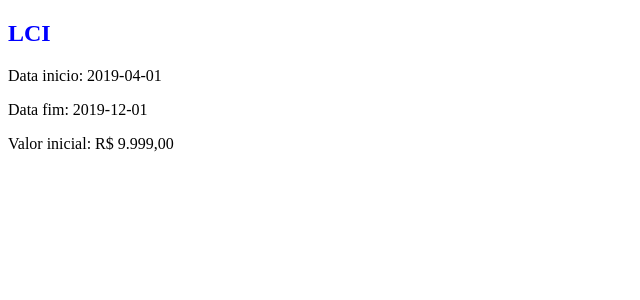
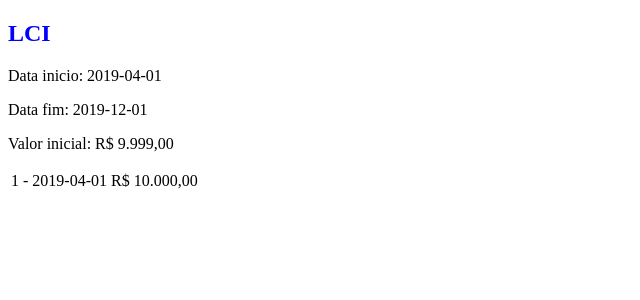
Before and after one commit to oberziner/simulador-investimentos, a React app: page / in a window 1280 px wide. Shown: the top 300 px of the page, without its empty margins (0-640 px from the left). Built offline with nearby package versions, Linux system fonts and the light colour scheme.

Commit message:
Rendering investment steps

```diff
--- a/src/App.jsx
+++ b/src/App.jsx
@@ -12,6 +12,9 @@
         startDate: new Date('2019-04-01'),
         endDate: new Date('2019-12-01'),
         initialValue: 9999,
+        steps: [
+          { date: new Date('2019-04-01'), value: 10000 },
+        ],
       },
     };
   }
--- a/src/Investment.jsx
+++ b/src/Investment.jsx
@@ -15,6 +15,20 @@
     <p>
       {`Valor inicial: ${f.formatMoney(investment.initialValue)}`}
     </p>
+    <table>
+      <tbody>
+        {investment.steps.reverse().map((obj, i) => (
+          <tr key={obj.date}>
+            <td>
+              {`${i + 1} - ${f.formatDate(obj.date)}`}
+            </td>
+            <td>
+              {f.formatMoney(obj.value)}
+            </td>
+          </tr>
+        ))}
+      </tbody>
+    </table>
   </div>
 );
 
```
Also changed, not shown: 1 other file (tests, documents, lock files or other folders).
